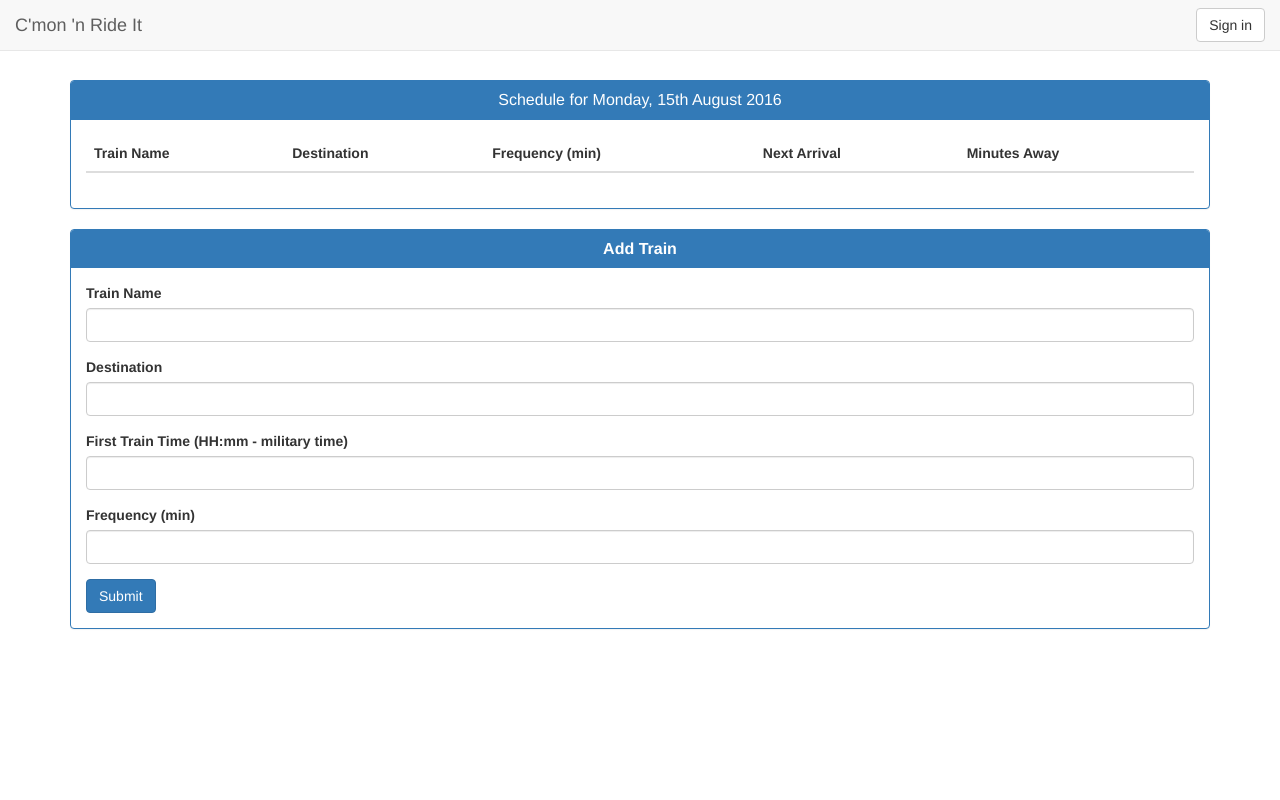
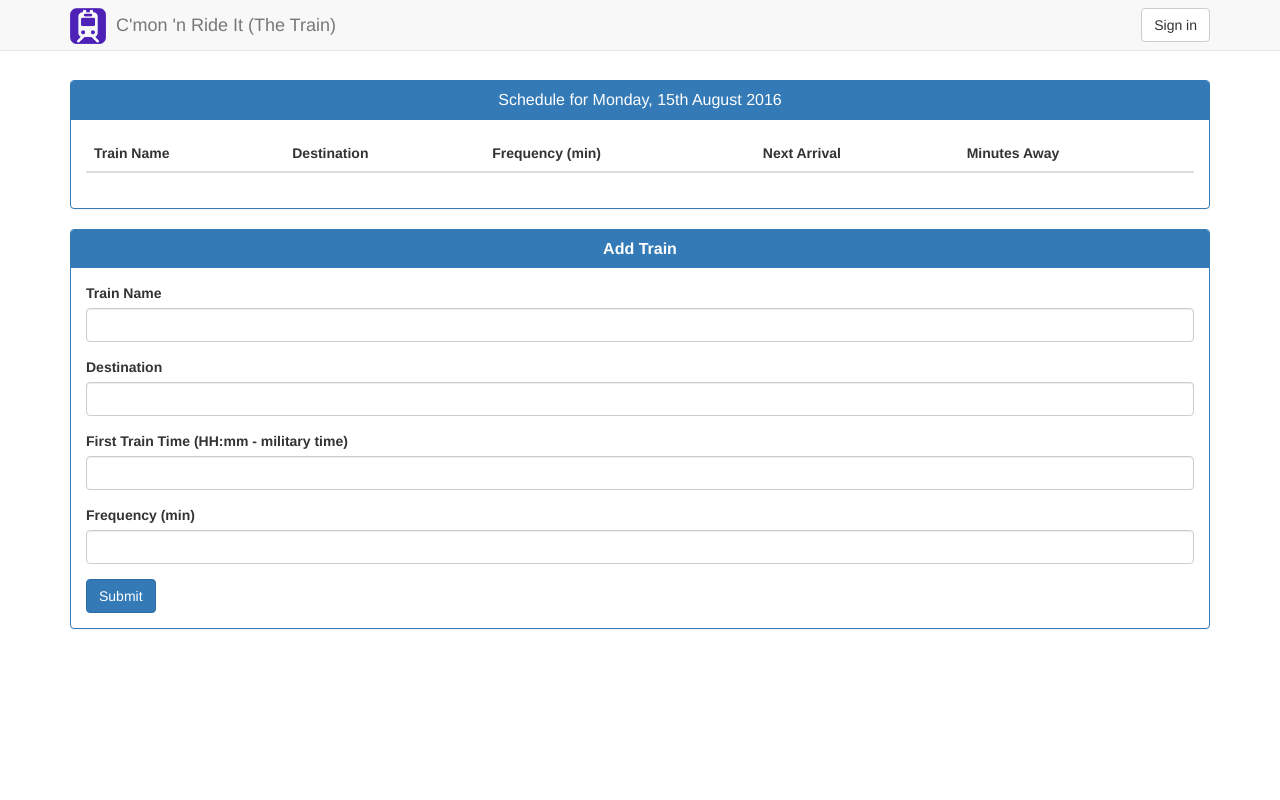
Before and after one commit to neurohacked/cmon-n-ride-it, a PHP site: page / in a window 1280 px wide. Run offline with PHP 8.4, Linux system fonts and the light colour scheme; lists and menus that the app fills with data are empty; some libraries are stand-ins or nearby versions.

Commit message:
adjust navbar

```diff
--- a/css/style.css
+++ b/css/style.css
@@ -1,12 +1,19 @@
-* {
-    margin: 0;
-    padding: 0;
+html {
+    height: 100%;
 }
 body {
     padding-top: 80px;
 }
 h1,h3 {
     text-align: center;
+}
+#home .navbar-brand {
+    padding: 7.5px 15px 6.5px;
+}
+#home .navbar-brand>img {
+    display: inline;
+    margin-right: 10px;
+    height: 100%;
 }
 .modal-header, .modal-footer {
     border: none;
@@ -15,3 +22,8 @@ h1,h3 {
     text-align: center;
     font-weight: bold;
 }
+@media screen and (max-width: 354px) {
+    #home .navbar-brand>span {
+        display: none;
+    }
+}
--- a/index.html
+++ b/index.html
@@ -10,26 +10,29 @@
 	<link rel="stylesheet" href="css/style.css">
 </head>
 
-<body>
-
+<body id="home">
 	<!-- Train Schedule -->
 	<div class="container">
+		<!-- Navbar -->
+		<nav class="navbar navbar-default navbar-fixed-top">
+			<div class="container">
+				<div class="navbar-header">
+					<a class="navbar-brand" href="index.html">
+						<img alt="Brand" src="img/railway.png"><span id="nav-txt">C'mon 'n Ride It (The Train)</span></a>
+					<button type="button" class="collapsed navbar-toggle" data-toggle="collapse" data-target="#bs-example-navbar-collapse-3" aria-expanded="false"> <span class="sr-only">Toggle navigation</span> <span class="icon-bar"></span> <span class="icon-bar"></span> <span class="icon-bar"></span> </button>
+				</div>
+				<div class="collapse navbar-collapse navbar-right" id="bs-example-navbar-collapse-3">
+					<button type="button" class="btn btn-default navbar-btn">Sign in</button>
+				</div>
+			</div>
+		</nav>
+
 
 		<!-- Jumbotron -->
 		<!-- <div class="jumbotron">
 			<h1> C'mon 'n Ride It</h1>
 			<h3>(The Train)</h3>
 		</div> -->
-
-		<nav class="navbar navbar-default navbar-fixed-top">
-			<div class="container-fluid">
-				<div class="navbar-header">
-					<button type="button" class="collapsed navbar-toggle" data-toggle="collapse" data-target="#bs-example-navbar-collapse-3" aria-expanded="false"> <span class="sr-only">Toggle navigation</span> <span class="icon-bar"></span> <span class="icon-bar"></span> <span class="icon-bar"></span> </button> <a href="#" class="navbar-brand">C'mon 'n Ride It</a> </div>
-				<div class="collapse navbar-collapse navbar-right" id="bs-example-navbar-collapse-3">
-					<button type="button" class="btn btn-default navbar-btn">Sign in</button>
-				</div>
-			</div>
-		</nav>
 
 		<div class="row">
 			<div class="col-lg-12">
```
Also changed, not shown: img/railway.png.
